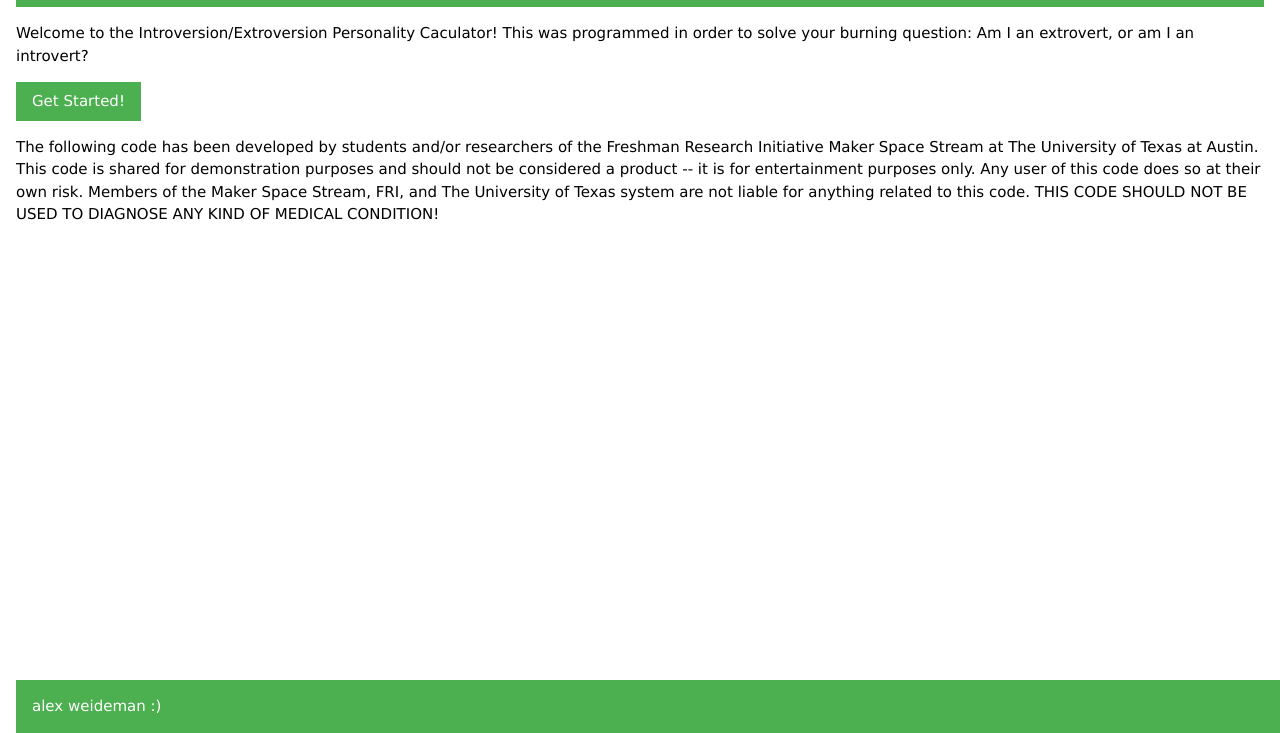
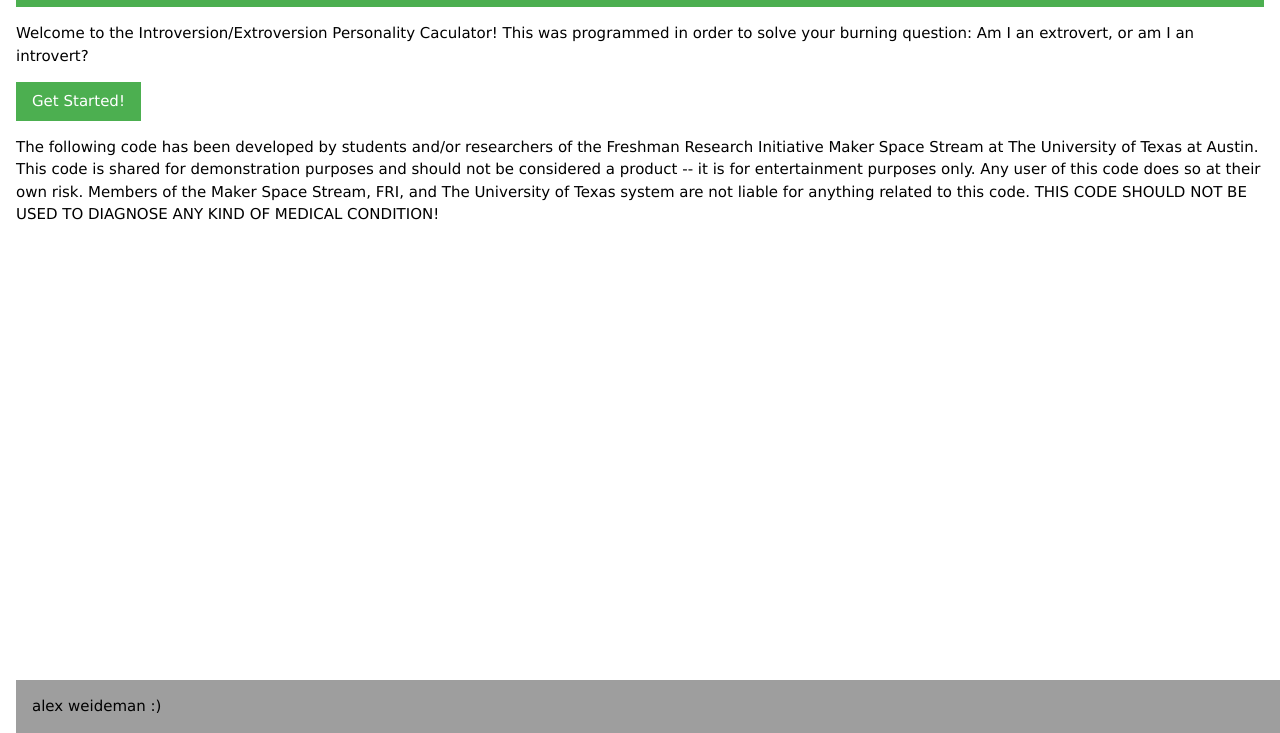
Before and after one commit to alexweideman/BasicWebApp3, a plain HTML site: page index.html in a window 1280 px wide. Shown: the part 67-800 px from the top of the page. Drawn offline with Linux system fonts and the light colour scheme.

Commit message:
Update index.html

```diff
--- a/index.html
+++ b/index.html
@@ -200,7 +200,7 @@ https://stackoverflow.com/questions/8211128/multiple-distinct-pages-in-one-html-
 
 
 <!--Footer!-->
-<footer class="w3-bottom w3-container w3-green">
+<footer class="w3-bottom w3-container w3-grey">
 	<p>alex weideman :)</p>
 </footer>
 </div>
```
